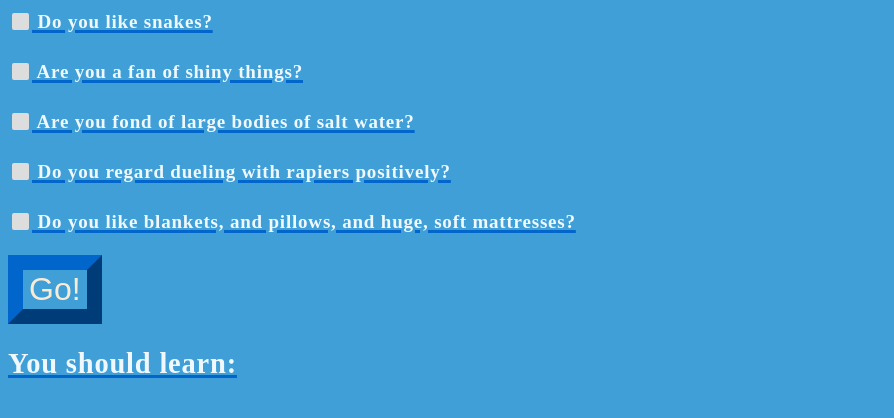
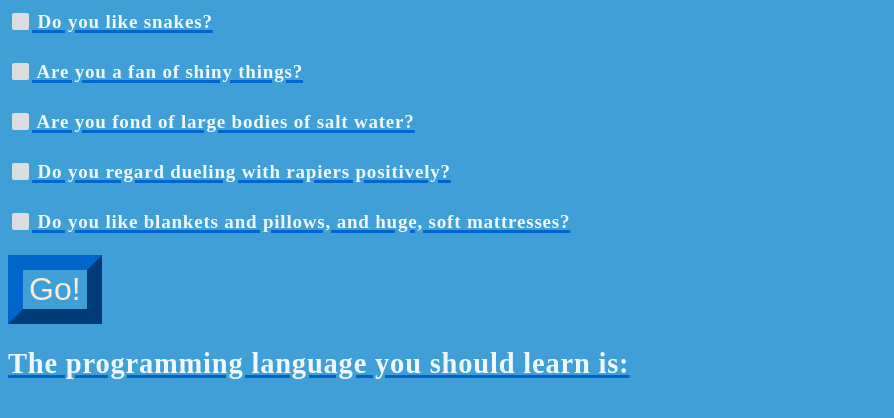
Before and after one commit to Razieleron/week-2-coding-review, a plain HTML site: page index.html in a window 1280 px wide. Shown: the part 178-596 px from the top of the page, without its empty margins (0-894 px from the left). Drawn offline with Linux system fonts and the light colour scheme.

Commit message:
add various other changes, small code adjustments, etc.

```diff
--- a/css/styles.css
+++ b/css/styles.css
@@ -51,4 +51,3 @@ INPUT[type=checkbox]:checked
   border-width: 15px;
 
 }
-}
--- a/index.html
+++ b/index.html
@@ -31,14 +31,14 @@
 
     <label for="q5">
       <input type="checkbox" name="question" value="soft-things" id="q5">
-      Do you like blankets, and pillows, and huge, soft mattresses?
+      Do you like blankets and pillows, and huge, soft mattresses?
     </label><br><br>
 
 
     <button type="submit" class="btn">Go!</button>
   </form>
 
-  <h2>You should learn:</h2>
+  <h2>The programming language you should learn is:</h2>
   <p id="output"></p>
 </body>
 </html>
```
